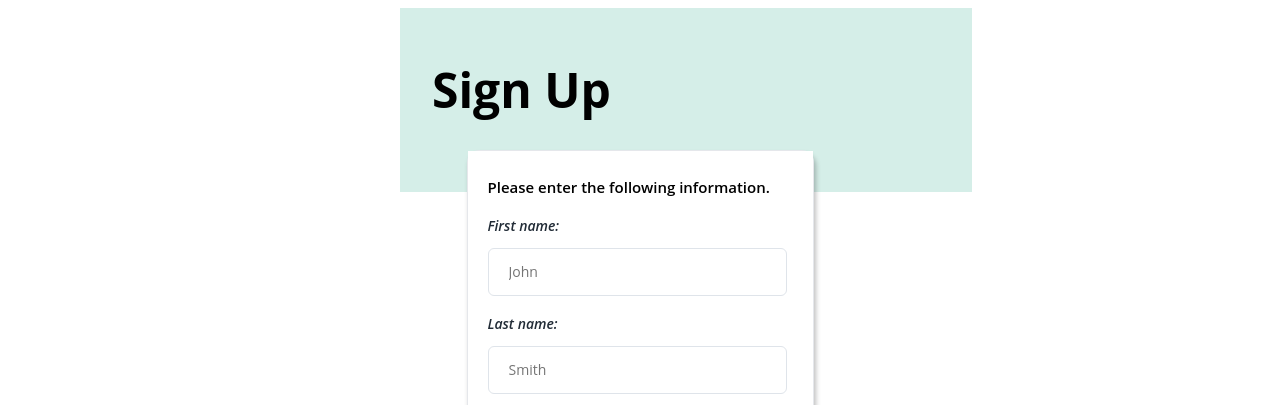
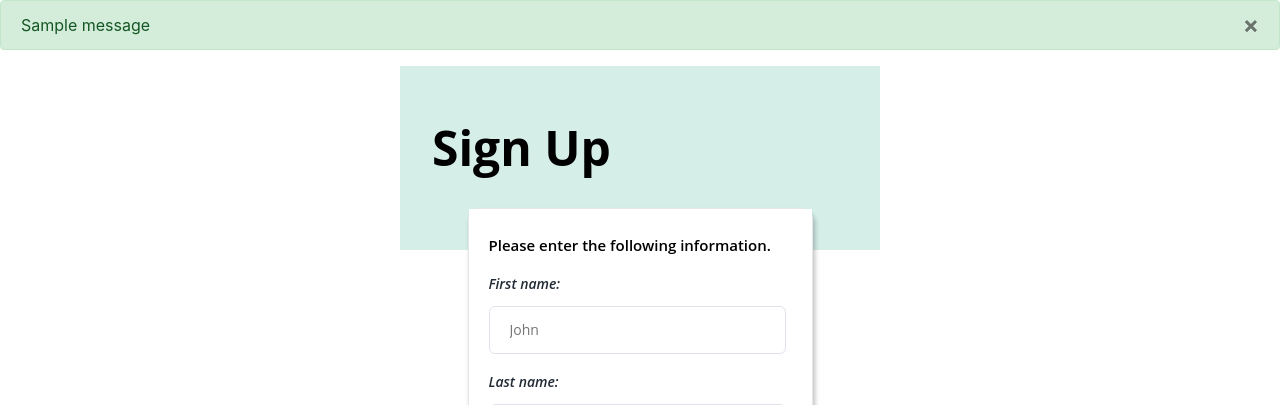
Before and after one commit to Mhycka1/Net-0, a Flask app: page /sign-up in a window 1280 px wide. Shown: the top 405 px of the page. Run offline with Flask 3, Linux system fonts and the light colour scheme; one stand-in notice (Sample message) is shown; some libraries are stand-ins or nearby versions.

Commit message:
added alerts to sign-up page

```diff
--- a/app/templates/sign-up.html
+++ b/app/templates/sign-up.html
@@ -4,8 +4,36 @@
     <meta charset="UTF-8">
     <meta name="viewport" content="width=device-width, initial-scale=1.0">
     <title>Sign-up</title>
+    <!-- Bootstrap CSS -->
+  <link rel="stylesheet" href="https://maxcdn.bootstrapcdn.com/bootstrap/4.0.0/css/bootstrap.min.css" integrity="sha384-Gn5384xqQ1aoWXA+058RXPxPg6fy4IWvTNh0E263XmFcJlSAwiGgFAW/dAiS6JXm" crossorigin="anonymous">
+
+  <!-- Bootstrap JS and Popper.js -->
+  <script src="https://code.jquery.com/jquery-3.2.1.slim.min.js" integrity="sha384-KJ3o2DKtIkvYIK3UENzmM7KCkRr/rE9/Qpg6aAZGJwFDMVNA/GpGFF93hXpG5KkN" crossorigin="anonymous"></script>
+  <script src="https://cdn.jsdelivr.net/npm/@popperjs/core@2.11.6/dist/umd/popper.min.js" integrity="sha384-oBqDVmMz9ATKxIep9tiCxS/Z9fNfEX/5zGDrVBlFpLXT9UnxVNxFr04YfD52UIfl" crossorigin="anonymous"></script>
+  <script src="https://maxcdn.bootstrapcdn.com/bootstrap/4.0.0/js/bootstrap.min.js" integrity="sha384-JZR6Spejh4U02d8jOt6vLEHfe/JQGiRRSQQxSfFWpi1MquVdAyjUar5+76PVCmYl" crossorigin="anonymous"></script>
 </head>
 <body>
+  {% with messages = get_flashed_messages(with_categories=true) %}
+    {% if messages %}
+      {% for category, message in messages %}
+      {% if category == 'error' %}
+      <div class="alert alert-danger alter-dismissable fade show" role="alert">
+        {{ message }}
+        <button type="button" class="close" data-dismiss="alert">
+          <span aria-hidden="true">&times;</span>
+        </button>
+      </div>
+      {% else %}
+      <div class="alert alert-success alter-dismissable fade show" role="alert">
+        {{ message }}
+        <button type="button" class="close" data-dismiss="alert">
+          <span aria-hidden="true">&times;</span>
+        </button>
+      </div>
+      {% endif %}
+      {% endfor %}
+    {% endif %}
+    {% endwith %}
     <form method="POST" class="div">
         <span class="span">Sign Up</span>
         <div class="div-2">
@@ -62,7 +90,7 @@
               placeholder="johnsmithpassword">
           </span>
         </div>
-        <button class="span-9">Submit</button>
+        <button type="submit" class="span-9">Submit</button>
     </form>
       <style>
         .div {
@@ -250,6 +278,16 @@
         input.span-3, input.span-4 {
           text-decoration: none; /* Remove underline */
         }
+        .alert-danger {
+          background-color: #ffdddd;
+          border-color: #ffaaaa;
+          color: #721c24;
+        }
+        .alert-success {
+          background-color: #d4edda;
+          border-color: #c3e6cb;
+          color: #155724;
+        }
       </style>
 
 </body>
```
Also changed, not shown: app/auth.py (+25 -1 lines).
